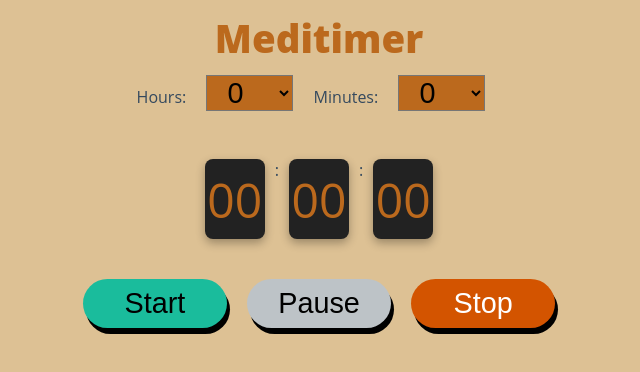
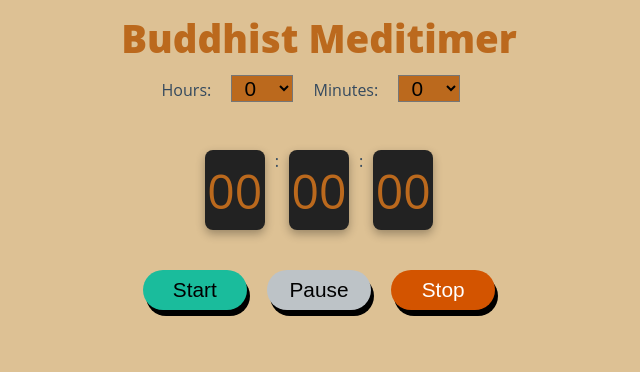
Before and after one commit to iturbides/meditimer, a plain HTML site: page index.html in a window 1280 px wide. Shown: the part 146-518 px from the top of the page, without its empty margins (321-961 px from the left). Drawn offline with Linux system fonts and the light colour scheme.

Commit message:
add readme change buttons size

```diff
--- a/css/becss.css
+++ b/css/becss.css
@@ -6,13 +6,13 @@
   margin-bottom: 1rem;
 }
 select {
-  font-size: 1.8rem;
+  font-size: 1.3rem;
   margin: 0 1rem;
-	padding: 0 1rem 0 1rem;
+	padding: 0 .5rem  0 .5rem;
 	background-color: #BB691D;
 }
 .controls button {
-  font-size: 1.8rem;
+  font-size: 1.3rem;
   margin: 0.5rem;
   padding: 0.5rem 1rem;
 }
--- a/index.html
+++ b/index.html
@@ -10,7 +10,7 @@
   <div class="be-align-center">
 
     <img src="/images/main-logo.webp" alt="Meditimer logo" width="130">
-   <h1>Meditimer</h1>
+   <h1>Buddhist Meditimer</h1>
 
   <div class="timer-settings">
     <label for="hours">Hours:</label>
--- a/service-worker.js
+++ b/service-worker.js
@@ -4,6 +4,8 @@ const FILES_TO_CACHE = [
   '/index.html',
   '/css/becss.css',
   '/app.js',
+  '/LICENSE.md',
+'/README.md',
   '/images/favicon.ico',
     '/images/icon-192.png',
     '/images/icon-512.png',
```
Also changed, not shown: 2 other files.
